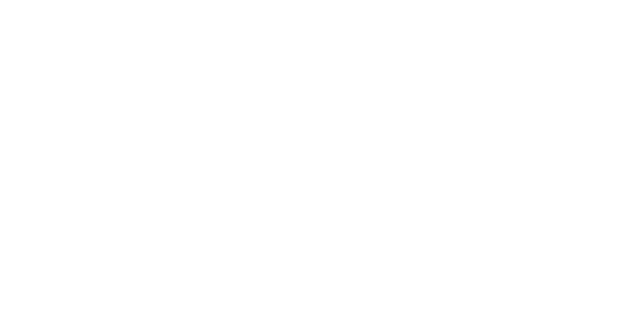
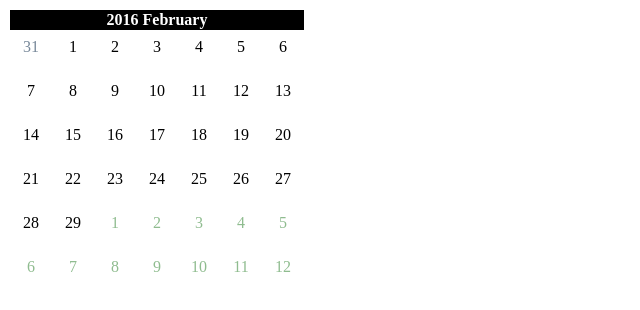
Before and after one commit to matepaiva/month-calendar-generator, a plain HTML site: page index.html in a window 1280 px wide. Shown: the whole page, without its empty margins (0-640 px from the left). Drawn offline with Linux system fonts and the light colour scheme.

Commit message:
adding constructor functionality. Now the library build the calendar on screen as table or divs

```diff
--- /dev/null
+++ b/index.css
@@ -0,0 +1,22 @@
+.month-head{
+    background-color: black;
+    color: white;
+}
+
+
+
+.day {
+    width: 30px;
+    height: 30px;
+    display: inline-block;
+    margin: 5px;
+    text-align: center;
+}
+
+.last-month {
+    color: lightslategray;
+}
+
+.next-month {
+    color: darkseagreen;
+}
--- a/index.html
+++ b/index.html
@@ -3,9 +3,10 @@
 <head>
     <meta charset="UTF-8">
     <title>Calendar API</title>
+    <link rel="stylesheet" href="index.css">
 </head>
 <body>
-    <script src="monthCalendarGen.min.js"></script>
+    <script src="monthCalendarGen.js"></script>
     <script src="index.js"></script>
 </body>
 </html>
--- a/index.js
+++ b/index.js
@@ -1,11 +1,3 @@
-var weeksNow = monthCalendarGen().run(); // returns an array of the current month divided by 6 lines (array), which one containing another array with 7 days.
+var body = document.getElementsByTagName("body")[0];
 
-var weeksDecember2016 = monthCalendarGen("2016, 12"); //returns the same as above, but for december 2016. You also can use "2016, dec".
-
-var weekGen = monthCalendarGen(); // in this way, you can access other options, such as:
-console.log(weekGen.firstCalendarDay); // returns the first day which should be displayed in the month calendar sheet. For example, "2016, 2" should return "Sun Jan 31 2016".
-console.log(weekGen.lastCalendarDay); // the opposite of above. For example, "2016, 2" should return "Sat Mar 12 2016".
-console.log(weekGen.firstMonthDay); //returns the first day of the month. In this case: "Mon Feb 01 2016".
-console.log(weekGen.lastMonthDay); // opposite of above. "2016, 2" should return "Mon Feb 29 2016".
-console.log(weekGen.month); //"2016, 2" returns 1.
-console.log(weekGen.run()); // [Array[7], Array[7], Array[7], Array[7], Array[7], Array[7]]
+monthCalendarGen().constructSheet(body, {table:true});
--- a/monthCalendarGen.js
+++ b/monthCalendarGen.js
@@ -1,9 +1,13 @@
+/*jslint browser:true */
+
 var monthCalendarGen = function(date){
+
     var d;
 
     if (date === undefined || date === ""){ d = new Date(); } else { d = new Date(date); }
 
     var month = d.getMonth();
+    var year  = d.getFullYear();
     var firstMonthDay = new Date(d.getFullYear(), d.getMonth(), 1);
     var lastMonthDay = new Date(d.getFullYear(), d.getMonth()+1, 0);
     var firstCalendarDay = new Date(d.getFullYear(), d.getMonth(), 1 - firstMonthDay.getDay());
@@ -23,6 +27,75 @@ var monthCalendarGen = function(date){
         return weeks;
     };
 
+    var deliveryDate = function(dataset, callback){
+        callback(dataset);
+    };
+
+    var constructSheet = function(containerEl, configObj){
+        if (configObj === undefined){
+            configObj = {};
+        }
+
+        var config = {
+            months: configObj.months || ["January", "February", "March", "April", "May", "June", "July", "August", "September", "October", "November", "December"],
+            sendDateTo: configObj.sendDateTo || function(date){
+                console.log(date);
+            },
+            table: configObj.table || false,
+        };
+
+        var array = weekGenerator(date);
+
+        var table = document.createElement(config.table ? 'table' : 'div');
+        table.classList.add("month");
+        var thead = document.createElement(config.table ? 'thead' : 'div');
+        thead.classList.add("month-head");
+        var tbody = document.createElement(config.table ? 'tbody' : 'div');
+        tbody.classList.add("month-body");
+        if (config.table){
+            var tr = document.createElement(config.table ? 'tr' : 'div');
+            tr.classList.add("month-head-line");
+            thead.appendChild(tr);
+        }
+        var th = document.createElement(config.table ? 'th' : 'div');
+        th.classList.add("month-title");
+        if (config.table){th.colSpan = "7";}
+        var thText = document.createTextNode(year + " " + config.months[month]);
+        th.appendChild(thText);
+        if (config.table){
+            tr.appendChild(th);
+        } else {
+            thead.appendChild(th);
+        }
+        table.appendChild(thead);
+        table.appendChild(tbody);
+        containerEl.appendChild(table);
+
+        for (var i=0; i<array.length; i++){
+            tr = document.createElement(config.table ? 'tr' : 'div');
+            tr.classList.add("week")
+            for (var j=0; j<array[i].length; j++){
+                var td = document.createElement(config.table ? 'td' : 'div');
+                if (array[i][j].getMonth() < month) {
+                    td.classList.add("last-month");
+                } else if (array[i][j].getMonth() > month) {
+                    td.classList.add("next-month");
+                }
+                td.classList.add("day");
+                var textNode = document.createTextNode(array[i][j].getDate());
+                td.dataset.date = Date.parse(array[i][j]);
+                if (config.sendDateTo){
+                    td.onclick = function(){
+                        deliveryDate(this.dataset.date, config.sendDateTo);
+                    };
+                }
+                td.appendChild(textNode);
+                tr.appendChild(td);
+            }
+            tbody.appendChild(tr);
+        }
+    };
+
     return {
         month: month,
         firstMonthDay: firstMonthDay,
@@ -31,6 +104,9 @@ var monthCalendarGen = function(date){
         lastCalendarDay: lastCalendarDay,
         run: function(){
             return weekGenerator();
+        },
+        constructSheet: function(containerEl, array){
+            constructSheet(containerEl, array);
         }
     };
 
```
Also changed, not shown: monthCalendarGen.min.js, 1 other file.
